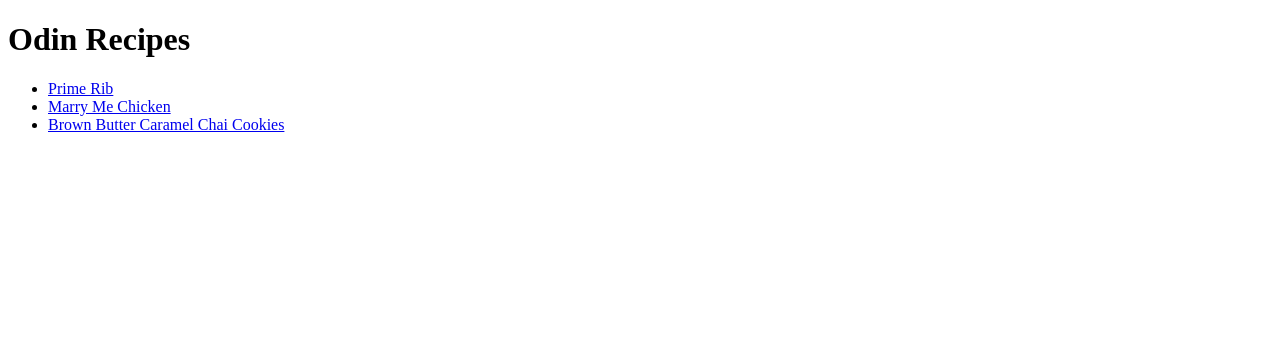
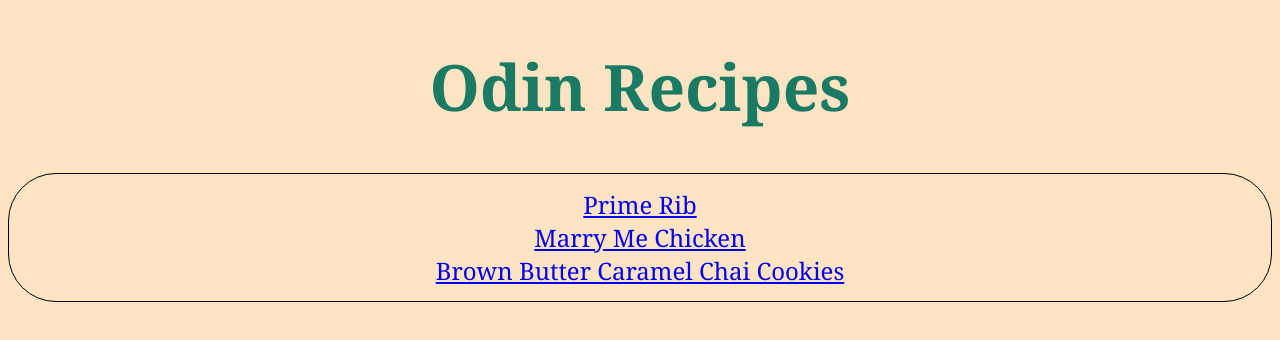
Before and after one commit to kadiryucedag/odin-recipes, a plain HTML site: page index.html in a window 1280 px wide. Drawn offline with Linux system fonts and the light colour scheme.

Commit message:
First CSS changes on home page

```diff
--- a/index.html
+++ b/index.html
@@ -3,6 +3,7 @@
     <head>
         <meta charset="UTF-8">
         <title>The Odin Recipes</title>
+        <link rel="stylesheet" href="styles.css">
     </head>
     <body>
         <h1>Odin Recipes</h1>
--- /dev/null
+++ b/styles.css
@@ -0,0 +1,18 @@
+body {
+    background-color: bisque;
+    font-family: Georgia, Garamond, sans-serif;
+    text-align: center;
+}
+
+h1 {
+    font-size: 64px;
+    color: rgb(27, 122, 100)
+}
+
+ul {
+    font-size: 24px;
+    border: 1px solid black;
+    border-radius: 2em;
+    padding: 14px;
+    list-style-type: none;
+}
```
